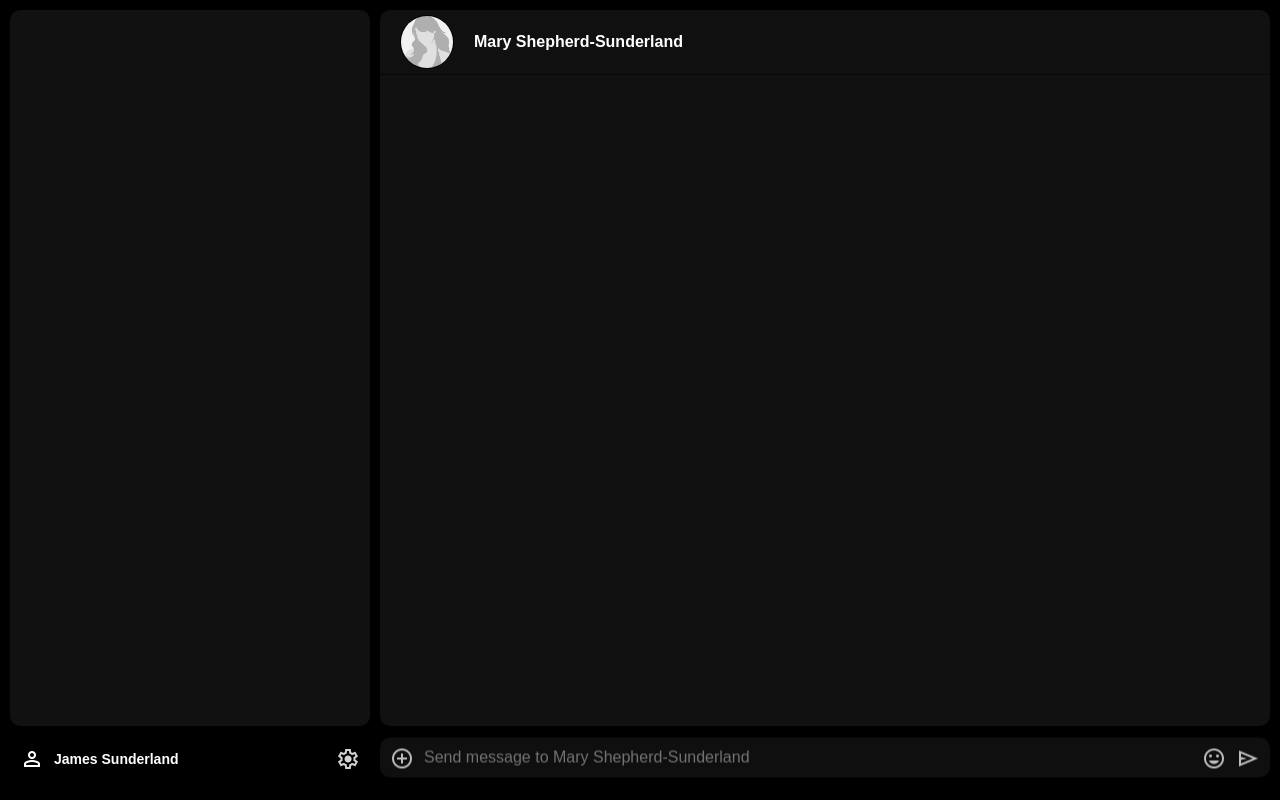
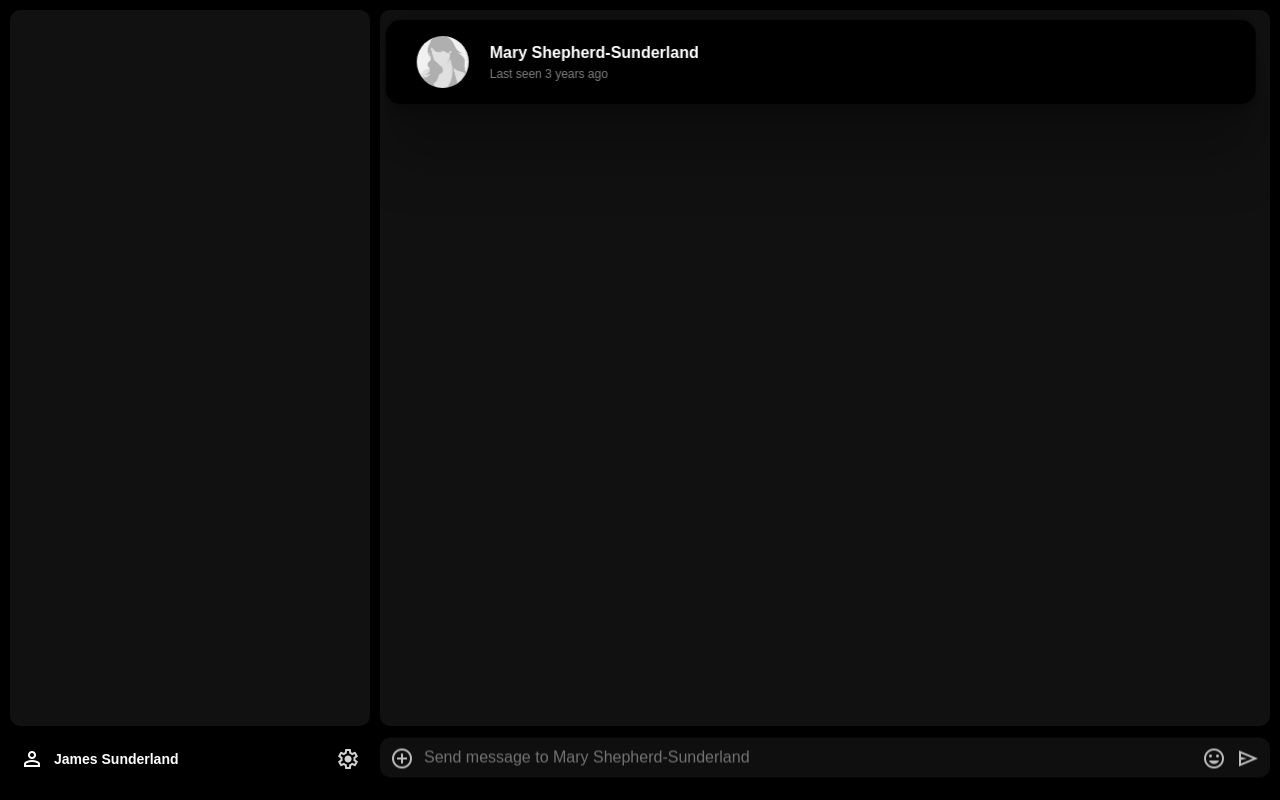
Before and after one commit to Raphael-Romeo/SilentChat, a Django app: page /app in a window 1280 px wide. Run offline with Django 5.2, Linux system fonts and the light colour scheme.

Commit message:
0.0.9 - frontend UI additions and improvements
Improved chat-page title-bar design to display more information and to appear as a floating island.
Chat-page title-bar subtly follows mouse movement (Parallax effect).

```diff
--- a/main/static/scripts/app.js
+++ b/main/static/scripts/app.js
@@ -317,3 +317,14 @@ function set_page_view(n){
 }
 
 /* App navigation */
+
+
+
+let chat_page_focused = true;
+const chat_page_titlebar_content = document.getElementById("chat-page-titlebar-content");
+
+onmousemove = function(e){
+    if (chat_page_focused){
+        chat_page_titlebar_content.style.transform = "translate(" + ((e.x - window.innerWidth)/300) + "px," + (e.y/300) + "px)";
+    }
+}
--- a/main/static/styles/app.css
+++ b/main/static/styles/app.css
@@ -48,7 +48,7 @@ body, .application-wrapper{
 	--side-panel-opacity: 50%;
 	--message-box-height: 20px;
 	--chat-box-message-container-border-bottom-size: 0px;
-	--chat-title-bar-background: linear-gradient(180deg, var(--secondary-color), var(--secondary-color-transparent));
+	--chat-title-bar-background: linear-gradient(180deg, var(--secondary-color) 5%, transparent);
 	--chat-title-bar-padding-top: 0px;
 	overflow-y:hidden;
 	min-width:640px;
@@ -229,7 +229,8 @@ body, .application-wrapper{
 }
 
 .chat-page{
-	width:calc(100% - 20px);
+	width:calc(100% - 60px);
+	max-width:85vw;
 	padding-left:10px;
 	padding-right:10px;
 	display:flex;
@@ -239,35 +240,41 @@ body, .application-wrapper{
 	padding-bottom:calc(10px + var(--chat-box-message-container-border-bottom-size));
 	opacity:100%;
 	transition:padding 0.2s ease;
-	max-width:70vw;
 }
 
 .chat-page-titlebar{
-	width: 100%;
-    min-height: var(--bottom-panel-height);
+    width: 100%;
+    min-height: calc(var(--bottom-panel-height) + 20px);
+    background: var(--chat-title-bar-background);
     position: sticky;
     top: 0px;
-    background: var(--chat-title-bar-background);
-	padding-top: var(--chat-title-bar-padding-top);
+    padding-top: var(--chat-title-bar-padding-top);
     border-top-left-radius: 10px;
-	border-top-right-radius: 10px;
+    border-top-right-radius: 10px;
     z-index: 1;
-    backdrop-filter: blur(10px);
-	display:flex;
-	justify-content:center;
-	transition:padding 0.2s ease;
-	border-bottom:1px solid var(--primary-color-transparent);
+    display: flex;
+    justify-content: center;
+    transition: padding 0.2s ease;
+	margin-bottom:10px;
 }
 
 .chat-page-titlebar-content{
-	max-width:calc(70vw - 40px);
-	width:100%;
-	height:100%;
-	display:flex;
-	align-items:center;
-	padding-left:20px;
-	padding-right:20px;
-	gap:20px;
+	background: var(--primary-color);
+    backdrop-filter: blur(10px);
+    max-width: calc(70vw - 40px);
+    width: calc(100% - 60px);
+    height: 100%;
+    display: flex;
+    align-items: center;
+    padding-left: 20px;
+    padding-right: 20px;
+    gap: 20px;
+    position: absolute;
+    top: 10px;
+    border-bottom-left-radius: 15px;
+    border-bottom-right-radius: 15px;
+    border-radius: 15px;
+    box-shadow: rgba(0, 0, 0, 0.25) 0px 54px 55px, rgba(0, 0, 0, 0.12) 0px -12px 30px, rgba(0, 0, 0, 0.12) 0px 4px 6px, rgba(0, 0, 0, 0.17) 0px 12px 13px, rgba(0, 0, 0, 0.09) 0px -3px 5px;
 }
 
 .titlebar-content-user-profile-picture{
@@ -275,6 +282,7 @@ body, .application-wrapper{
 	align-items:center;
 	height:54px;
 	width:54px;
+	margin-left:10px;
 }
 
 .titlebar-content-user-profile-picture > img{
@@ -287,11 +295,25 @@ body, .application-wrapper{
 	user-select: none;
 }
 
+.titlebar-content-user-name-status-wrapper{
+	display:flex;
+	flex-direction:column;
+	gap:5px;
+}
+
 .titlebar-content-user-name{
 	color:white;
 	font-family:arial;
 	user-select:none;
 	font-weight:600;
+}
+
+.titlebar-content-user-status{
+	color:gray;
+	font-weight:100;
+	font-family:arial;
+	user-select:none;
+	font-size:12px;
 }
 
 .chat-page-message-container{
@@ -309,7 +331,7 @@ body, .application-wrapper{
 	font-size:16px;
 	padding:15px;
 	width: fit-content;
-    max-width: 33vw;
+    /*max-width: 33vw;*/
 	border-radius:10px;
 	background:var(--primary-color);
 	line-height:20px;
--- a/main/templates/app.html
+++ b/main/templates/app.html
@@ -20,9 +20,12 @@
                     <div class="page-view-transition"></div>
                     <div class="chat-page-wrapper" id="chat-page-wrapper">
                         <div class="chat-page-titlebar">
-                            <div class="chat-page-titlebar-content">
+                            <div class="chat-page-titlebar-content" id="chat-page-titlebar-content">
                                 <div class="titlebar-content-user-profile-picture"><img src="/static/images/woman_placeholder_profile_picture.webp"></div>
-                                <div class="titlebar-content-user-name">Mary Shepherd-Sunderland</div>
+                                <div class="titlebar-content-user-name-status-wrapper">
+                                    <div class="titlebar-content-user-name">Mary Shepherd-Sunderland</div>
+                                    <div class="titlebar-content-user-status">Last seen 3 years ago</div>
+                                </div>
                             </div>
                         </div>
                         <div class="chat-page" id="chat-page">
```
